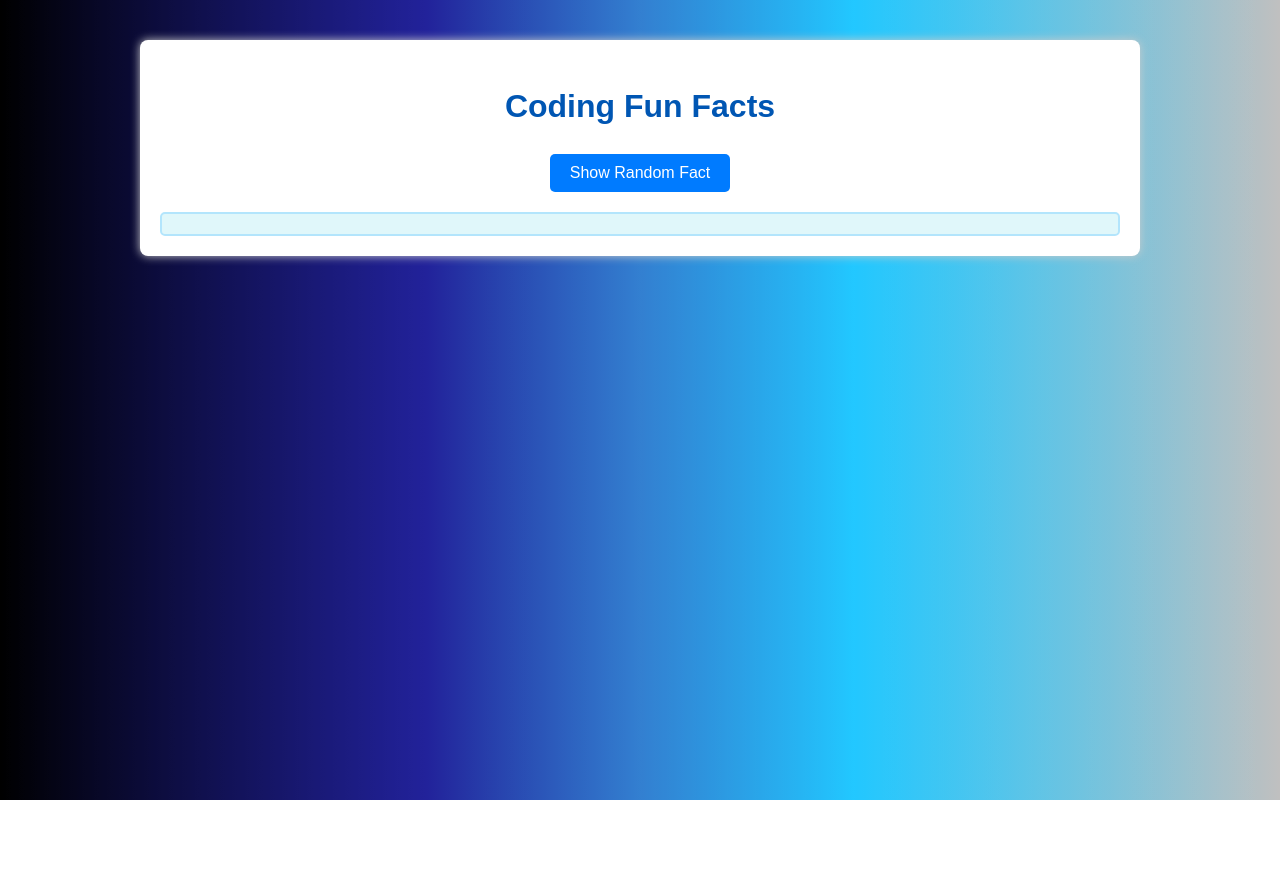
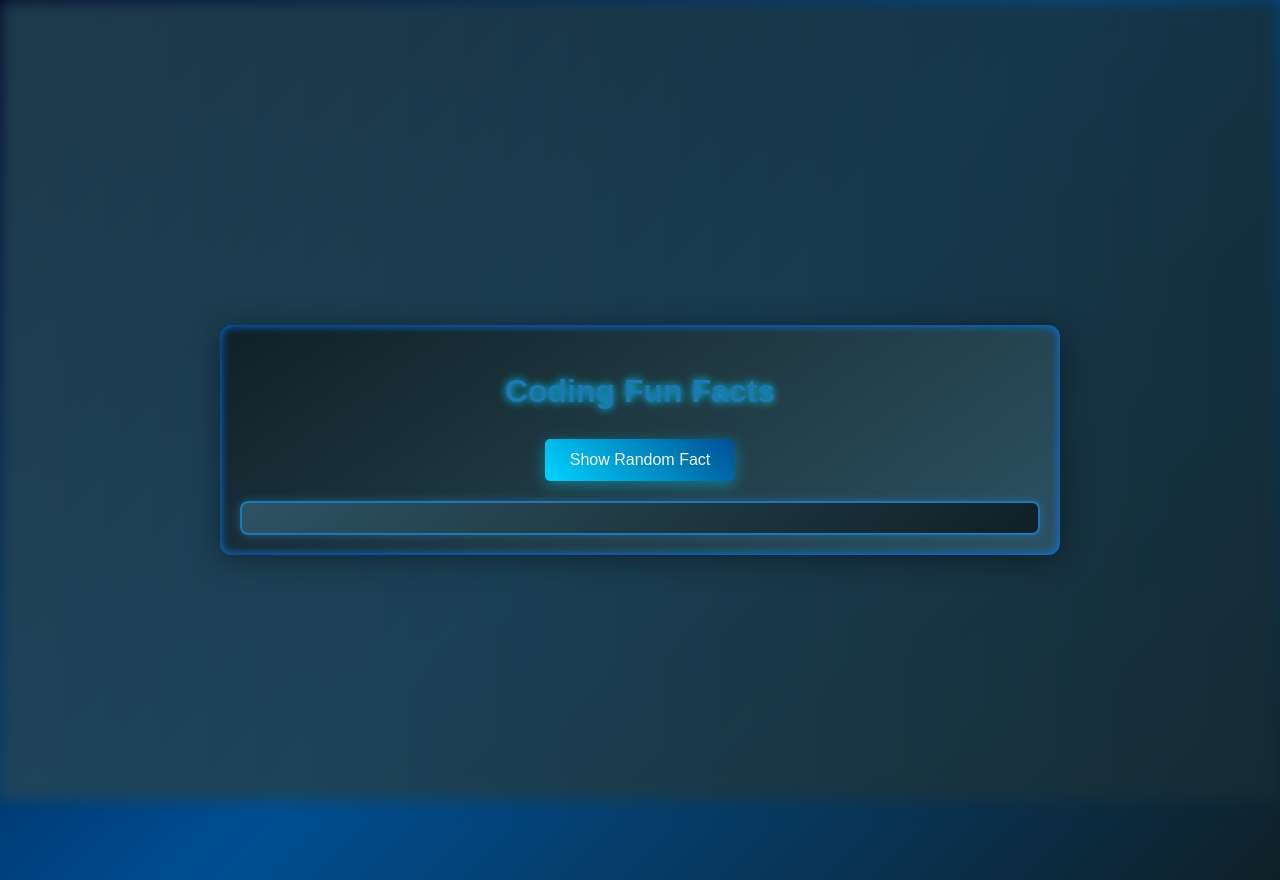
Before and after one commit to LiQuinChing/coding-fun-facts, a plain HTML site: page index.html in a window 1280 px wide. Before the commit the page ends 800 px from the top, so only its background shows below. Drawn offline with Linux system fonts and the light colour scheme.

Commit message:
Update style.css

```diff
--- a/style.css
+++ b/style.css
@@ -2,48 +2,62 @@ body {
     font-family: Arial, sans-serif;
     line-height: 1.6;
     margin: 40px;
-    color: #fff; /* Ensures text is visible on a dark background */
-    background: linear-gradient(to right, #000000, #00008B, #00BFFF, #C0C0C0); /* Black to dark blue to neon blue to silver */
-    overflow: hidden; /* Optional: Prevents scrolling if the content is larger than the screen */
+    background: linear-gradient(135deg, #000428, #004e92, #0f2027);
+    color: #e0e0e0;
+    overflow: hidden; /* Prevents scrolling due to background animation */
+    height: 100vh;
+    display: flex;
+    justify-content: center;
+    align-items: center;
 }
+
 .container {
     width: 80%;
+    max-width: 800px;
     margin: auto;
-    background: #fff;
+    background: linear-gradient(145deg, #0f2027, #203a43, #2c5364);
     padding: 20px;
-    border-radius: 8px;
-    box-shadow: 0 0 10px #ccc;
+    border-radius: 12px;
+    box-shadow: 0 4px 30px rgba(0, 0, 0, 0.4), inset 0 0 10px #007bff;
     position: relative; /* Needed for absolute positioning of the background animation */
+    color: #f4f4f4;
 }
 
 h1 {
-    color: #0056b3;
+    color: #1f77b4;
     text-align: center; /* Centers the header */
+    text-shadow: 0 0 8px #00d4ff;
 }
 
 button {
-    padding: 10px 20px;
+    padding: 12px 25px;
     font-size: 16px;
-    color: #fff;
-    background-color: #007bff;
+    color: #f4f4f4;
+    background: linear-gradient(45deg, #00d4ff, #004e92);
     border: none;
     border-radius: 5px;
     cursor: pointer;
     display: block;
     margin: 20px auto; /* Centers the button */
+    box-shadow: 0 4px 15px rgba(0, 212, 255, 0.4);
+    transition: transform 0.3s, background 0.3s;
 }
 
 button:hover {
-    background-color: #0056b3;
+    background: linear-gradient(45deg, #00d4ff, #1f77b4);
+    transform: scale(1.1);
 }
 
 #factDisplay {
     margin-top: 20px;
-    padding: 10px;
-    background-color: #e0f7fa; /* Light blue background */
-    border: 2px solid #b3e5fc; /* Light blue border */
-    border-radius: 5px;
+    padding: 15px;
+    background: linear-gradient(135deg, #2c5364, #203a43, #0f2027);
+    border: 2px solid #1f77b4;
+    border-radius: 8px;
     text-align: center; /* Centers the text inside the box */
+    color: #e0f7fa;
+    box-shadow: 0 0 10px rgba(31, 119, 180, 0.6);
+    font-size: 18px;
 }
 
 @keyframes moveBackground {
@@ -58,7 +72,10 @@ body::before {
     left: 0;
     right: 0;
     bottom: 0;
-    background: linear-gradient(90deg, rgba(255,255,255,0) 0%, rgba(255,255,255,0.2) 50%, rgba(255,255,255,0) 100%);
-    animation: moveBackground 3s linear infinite;
+    background: linear-gradient(270deg, #0f2027, #203a43, #2c5364, #004e92, #0f2027);
+    background-size: 400% 400%;
+    animation: moveBackground 6s linear infinite;
     z-index: -1; /* Ensures the animation is behind the content */
+    filter: blur(8px);
+    opacity: 0.8;
 }
```
